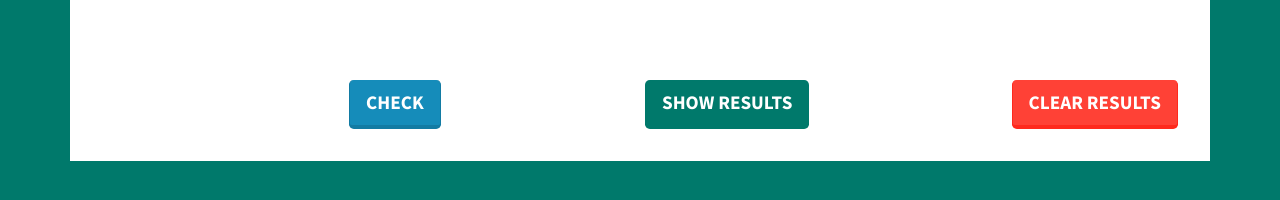
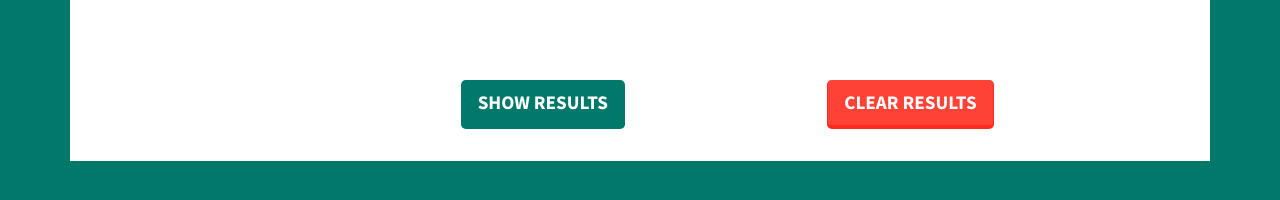
Before and after one commit to zhim57/ifia-test, a website: page public/index.html in a window 1280 px wide. Drawn offline with nearby package versions, Linux system fonts and the light colour scheme; no server answers.

```diff
--- a/public/index.html
+++ b/public/index.html
@@ -14,12 +14,10 @@
     <div class="container container-questions">
         <div id="app" class="row"></div>
         <div class="row justify-content-center">
+
             <!-- <div class="col-md-4 text-right">
-                   <a id="start" href="#" class="btn btn-primary btn-lg mt-5">NEXT</a>
+                   <a id="check-answer" href="#" class="btn btn-primary btn-lg mt-5">Check</a>
             </div> -->
-            <div class="col-md-4 text-right">
-                   <a id="check-answer" href="#" class="btn btn-primary btn-lg mt-5">Check</a>
-            </div>
              <div class="col-md-4 text-right">
                    <a id="show-results" href="#" class="btn btn-green btn-lg mt-5">Show results</a>
             </div>
```
